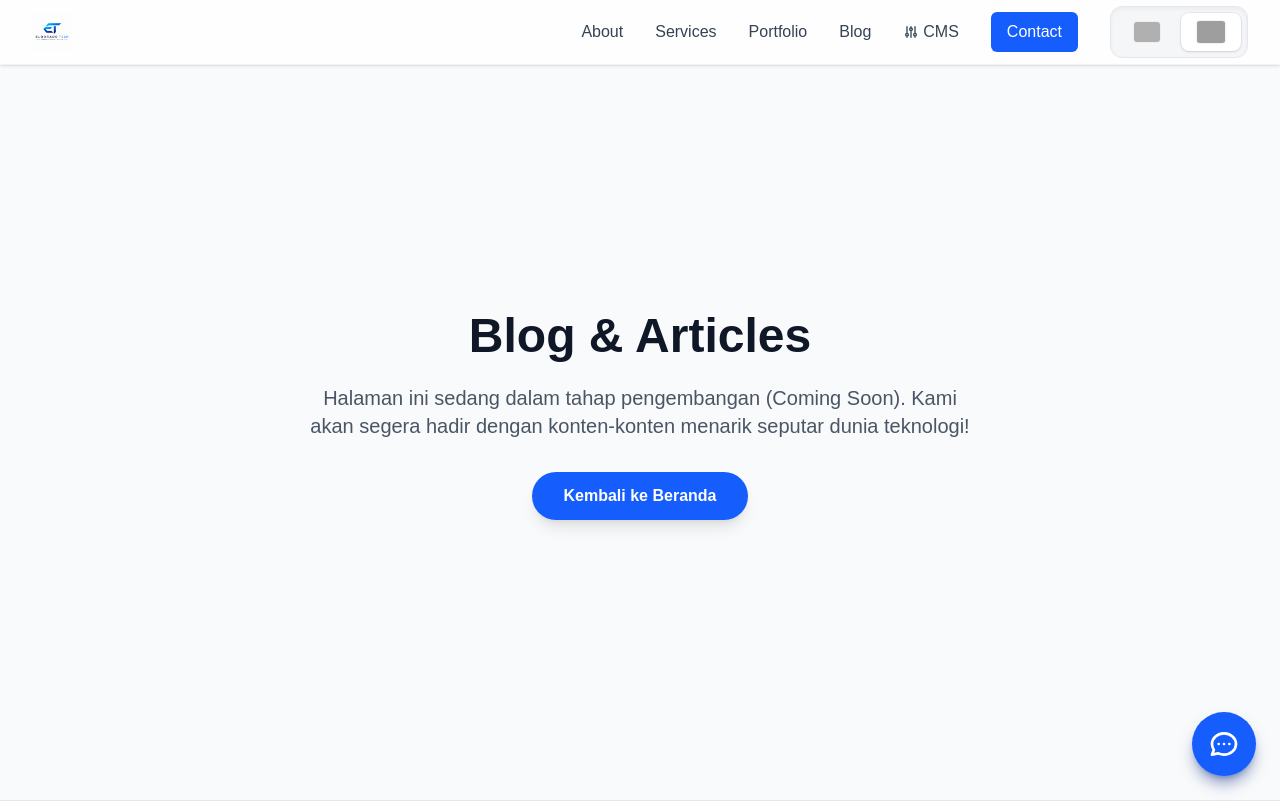
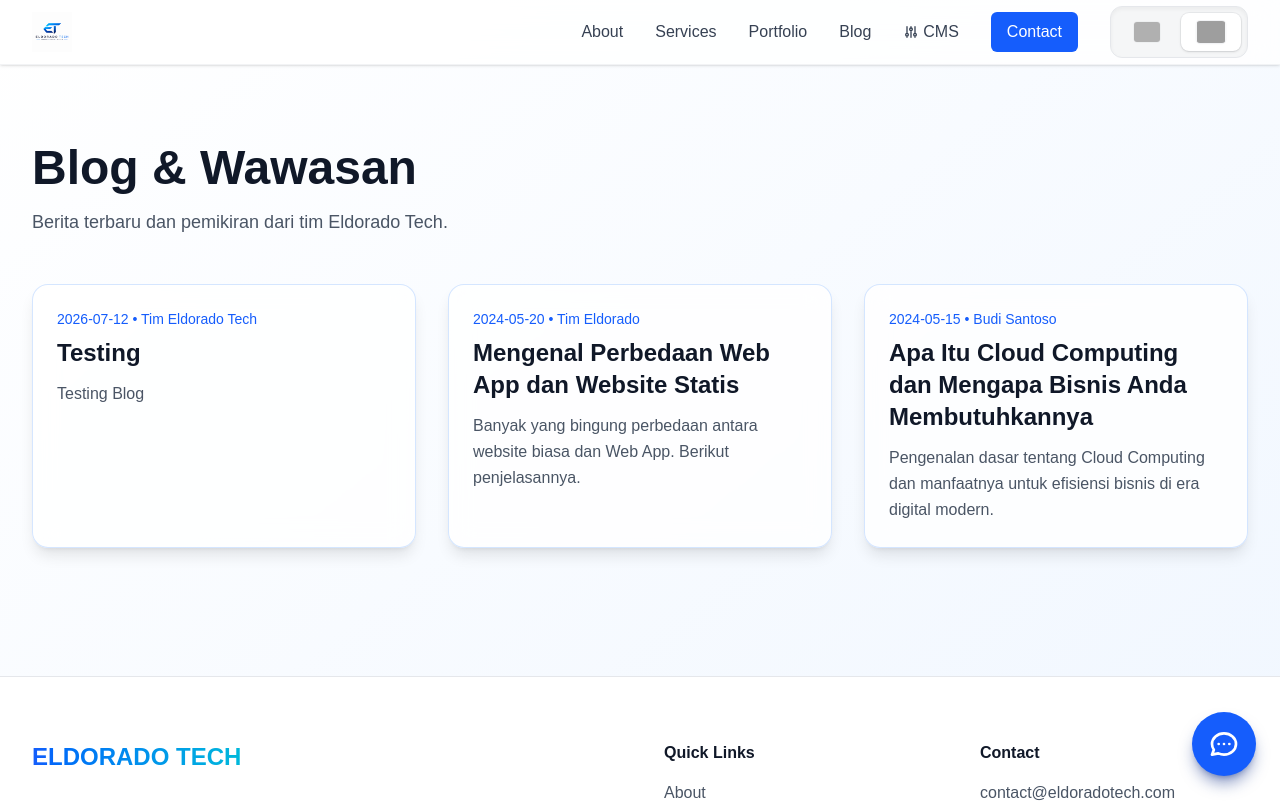
Before and after one commit to ridhoakbarsyah23/eldorado-tech, a Next.js app: page /en/blog in a window 1280 px wide. Shown: the top 802 px of the page. Built offline with nearby package versions, Linux system fonts and the light colour scheme; grey boxes are pictures that could not be loaded.

Commit message:
fix: move blog routes into locale boundary for successful production build

```diff
--- a/src/app/blog/[slug]/page.tsx
+++ b/src/app/[locale]/blog/[slug]/page.tsx
@@ -10,7 +10,7 @@ export async function generateStaticParams() {
   }));
 }
 
-export default async function BlogPost({ params }: { params: Promise<{ slug: string }> }) {
+export default async function BlogPost({ params }: { params: Promise<{ locale: string, slug: string }> }) {
   const { slug } = await params;
   const post = await getPostBySlug(slug);
 
--- a/src/app/[locale]/blog/page.tsx
+++ b/src/app/[locale]/blog/page.tsx
@@ -1,24 +1,31 @@
+import { Link } from '@/i18n/routing';
+import { getAllPosts } from '@/lib/blog';
 import Navbar from '@/components/Navbar';
 import Footer from '@/components/Footer';
-import { useTranslations } from 'next-intl';
-import { Link } from '@/i18n/routing';
 
-export default function BlogPage() {
-  const t = useTranslations('Navigation');
+export default async function BlogPage() {
+  const posts = await getAllPosts();
 
   return (
-    <>
+    <main className="min-h-screen bg-gradient-to-br from-white to-blue-50 text-gray-900 selection:bg-blue-500/30 selection:text-blue-900 pt-24">
       <Navbar />
-      <main className="min-h-screen pt-32 pb-24 bg-gray-50 flex flex-col items-center justify-center text-center px-4">
-        <h1 className="text-4xl md:text-5xl font-extrabold text-gray-900 mb-6">Blog & Articles</h1>
-        <p className="text-xl text-gray-600 max-w-2xl mb-8">
-          Halaman ini sedang dalam tahap pengembangan (Coming Soon). Kami akan segera hadir dengan konten-konten menarik seputar dunia teknologi!
-        </p>
-        <Link href="/" className="bg-blue-600 hover:bg-blue-500 text-white font-bold py-3 px-8 rounded-full transition-all shadow-lg hover:shadow-blue-500/30">
-          Kembali ke Beranda
-        </Link>
-      </main>
+      <div className="max-w-7xl mx-auto px-4 sm:px-6 lg:px-8 py-12">
+        <h1 className="text-4xl md:text-5xl font-extrabold mb-4 text-gray-900">Blog & Wawasan</h1>
+        <p className="text-gray-600 text-lg mb-12">Berita terbaru dan pemikiran dari tim Eldorado Tech.</p>
+
+        <div className="grid md:grid-cols-2 lg:grid-cols-3 gap-8 mb-20">
+          {posts.map((post) => (
+            <Link key={post.slug} href={`/blog/${post.slug}`} className="block group">
+              <div className="bg-white/80 backdrop-blur-md border border-blue-500/20 shadow-lg rounded-2xl p-6 h-full hover:bg-white transition-all duration-300 hover:-translate-y-1 hover:shadow-xl">
+                <div className="text-sm text-blue-600 mb-2">{post.date} &bull; {post.author}</div>
+                <h2 className="text-2xl font-bold mb-3 text-gray-900 group-hover:text-blue-600 transition-colors">{post.title}</h2>
+                <p className="text-gray-600 leading-relaxed line-clamp-3">{post.description}</p>
+              </div>
+            </Link>
+          ))}
+        </div>
+      </div>
       <Footer />
-    </>
+    </main>
   );
 }
--- a/src/app/[locale]/layout.tsx
+++ b/src/app/[locale]/layout.tsx
@@ -59,6 +59,10 @@ export const metadata: Metadata = {
   },
 };
 
+export function generateStaticParams() {
+  return routing.locales.map((locale) => ({ locale }));
+}
+
 export default async function LocaleLayout({
   children,
   params
--- a/src/app/blog/page.tsx
+++ /dev/null
@@ -1,31 +0,0 @@
-import Link from 'next/link';
-import { getAllPosts } from '@/lib/blog';
-import Navbar from '@/components/Navbar';
-import Footer from '@/components/Footer';
-
-export default async function BlogPage() {
-  const posts = await getAllPosts();
-
-  return (
-    <main className="min-h-screen bg-gradient-to-br from-white to-blue-50 text-gray-900 selection:bg-blue-500/30 selection:text-blue-900 pt-24">
-      <Navbar />
-      <div className="max-w-7xl mx-auto px-4 sm:px-6 lg:px-8 py-12">
-        <h1 className="text-4xl md:text-5xl font-extrabold mb-4 text-gray-900">Blog & Wawasan</h1>
-        <p className="text-gray-600 text-lg mb-12">Berita terbaru dan pemikiran dari tim Eldorado Tech.</p>
-
-        <div className="grid md:grid-cols-2 lg:grid-cols-3 gap-8 mb-20">
-          {posts.map((post) => (
-            <Link key={post.slug} href={`/blog/${post.slug}`} className="block group">
-              <div className="bg-white/80 backdrop-blur-md border border-blue-500/20 shadow-lg rounded-2xl p-6 h-full hover:bg-white transition-all duration-300 hover:-translate-y-1 hover:shadow-xl">
-                <div className="text-sm text-blue-600 mb-2">{post.date} &bull; {post.author}</div>
-                <h2 className="text-2xl font-bold mb-3 text-gray-900 group-hover:text-blue-600 transition-colors">{post.title}</h2>
-                <p className="text-gray-600 leading-relaxed line-clamp-3">{post.description}</p>
-              </div>
-            </Link>
-          ))}
-        </div>
-      </div>
-      <Footer />
-    </main>
-  );
-}
```
